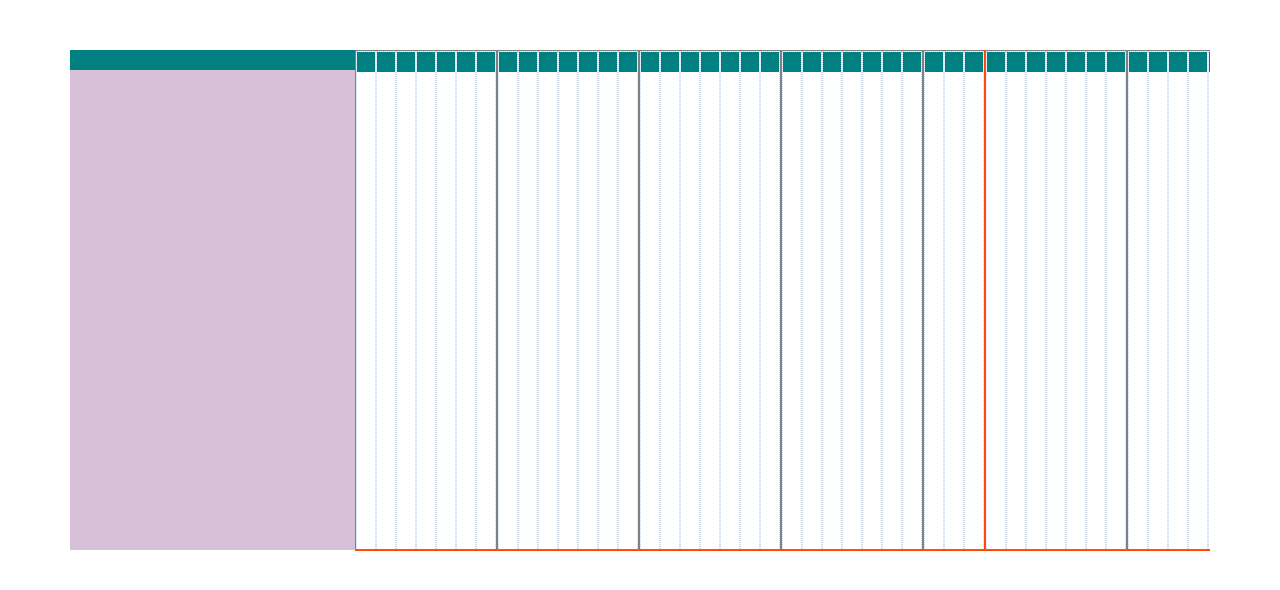
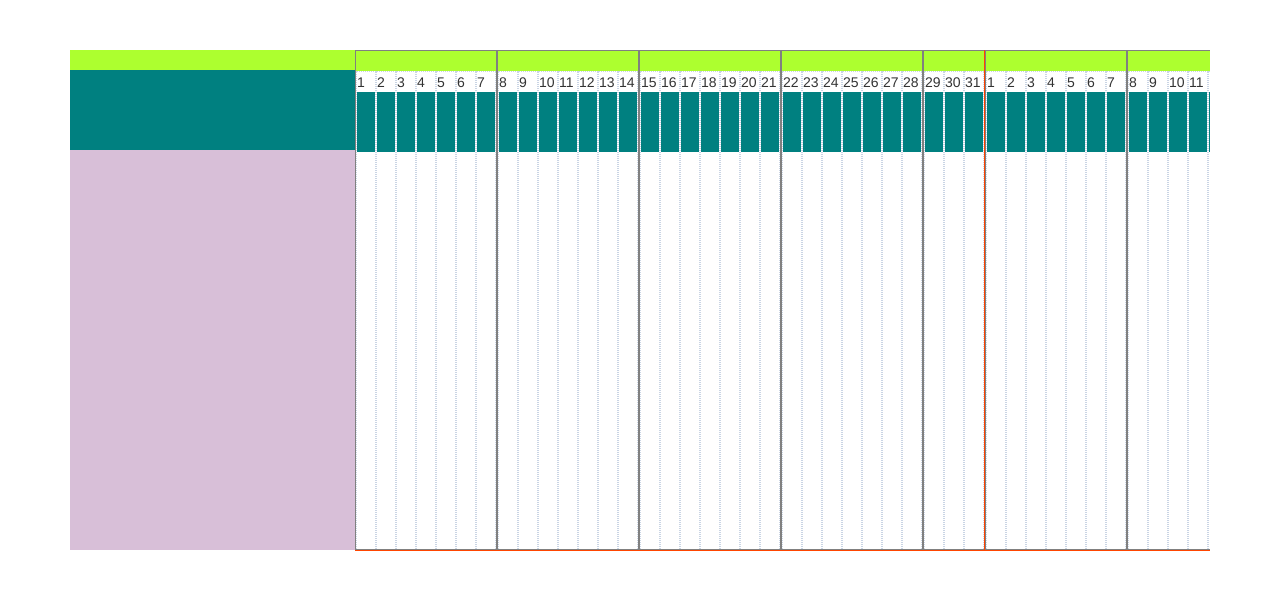
Before and after one commit to glavposhtamt/gantt, a plain HTML site: page public_html/index.html in a window 1280 px wide. Drawn offline with Linux system fonts and the light colour scheme.

Commit message:
Days in month

```diff
--- a/public_html/js/script.js
+++ b/public_html/js/script.js
@@ -5,7 +5,7 @@
 
 window.onload = function() {
 
-    /* Создаём DOM-элементы */
+    /* Создаём DOM-элементы графика */
 
     var content = document.getElementById("year");
     for( var i = 0; i < 12; ++i ) {
@@ -42,6 +42,19 @@ window.onload = function() {
         }
    }
 
+   createDiscription( "week" );
+
+   addDaysRow();
+   addRow();
+   addRow();
+   addRow();
+};
+
+ /*
+  * Функция добавляет строки в график
+  */
+
+function addRow() {
     var days = document.getElementsByClassName("day");
     var manager = document.getElementById("management");
 
@@ -54,5 +67,49 @@ window.onload = function() {
     var line = document.createElement("div");
     line.className = "line";
     manager.appendChild(line);
+}
 
-};
+ /*
+  * Функция создаёт колонку с описанием промежутка времени
+  */
+
+function createDiscription( timeClass ) {
+    var node = document.getElementsByClassName( timeClass );
+    var manager = document.getElementById("management");
+
+    for( var i = 0; i < node.length; ++i ) {
+        var desc = document.createElement("div");
+        desc.className = "desc";
+        node[i].insertBefore(desc, node[i].firstChild);
+    }
+
+    var desc = document.createElement("div");
+    desc.className = "desc";
+    manager.insertBefore(desc, desc.firstChild);
+}
+
+ /*
+  * Функция создаёт колонку с описанием промежутка времени
+  */
+
+function addDaysRow() {
+    var count = 0, daysInYear = [];
+    var date = new Date();
+
+    for( var i = 0; i < 12; ++i ) daysInYear[i] = date.daysInMonth(i);
+
+    var days = document.getElementsByClassName("day");
+    var manager = document.getElementById("management");
+
+    for( var i = 0, j = 0; i < days.length; ++i, ++j ) {
+        if( j === daysInYear[count] ) { j = 0; ++count; }
+        var line = document.createElement("div");
+        line.className = "date";
+        line.innerHTML = j + 1;
+        days[i].appendChild(line);
+    }
+
+    var line = document.createElement("div");
+    line.className = "line";
+    manager.appendChild(line);
+}
--- a/public_html/less/style.less
+++ b/public_html/less/style.less
@@ -6,9 +6,18 @@
 @height: 500px;
 @width: 880%;
 
-.procedure {
+.row-line {
     height: 20px;
     background-color: teal;
+}
+
+.row-desc {
+    height: 20px;
+    background-color: greenyellow;
+}
+
+.day-nomber {
+    display: table;
 }
 
 article {  margin-top: 50px; }
@@ -29,20 +38,20 @@ article {  margin-top: 50px; }
             border: 1px solid graytext;
             height: @height;
             display:inline-block;
+            .desc { .row-desc; }
             .day {
-                height: @height;
+                height: 480px;
                 width: 20px;
                 border: 1px dotted #C9D4E4;
                 display:inline-block;
-                .line {
-                    .procedure;
-                }
-
+                .line { .row-line; }
+                .date { .day-nomber; }
             }
         }
     }
 }
 
 #management {
-    .line { .procedure; }
+    .line { .row-line; }
+    .desc { .row-desc; }
 }
```
Also changed, not shown: public_html/css/style.css. Lines whose indentation alone changed are shown as unchanged.
